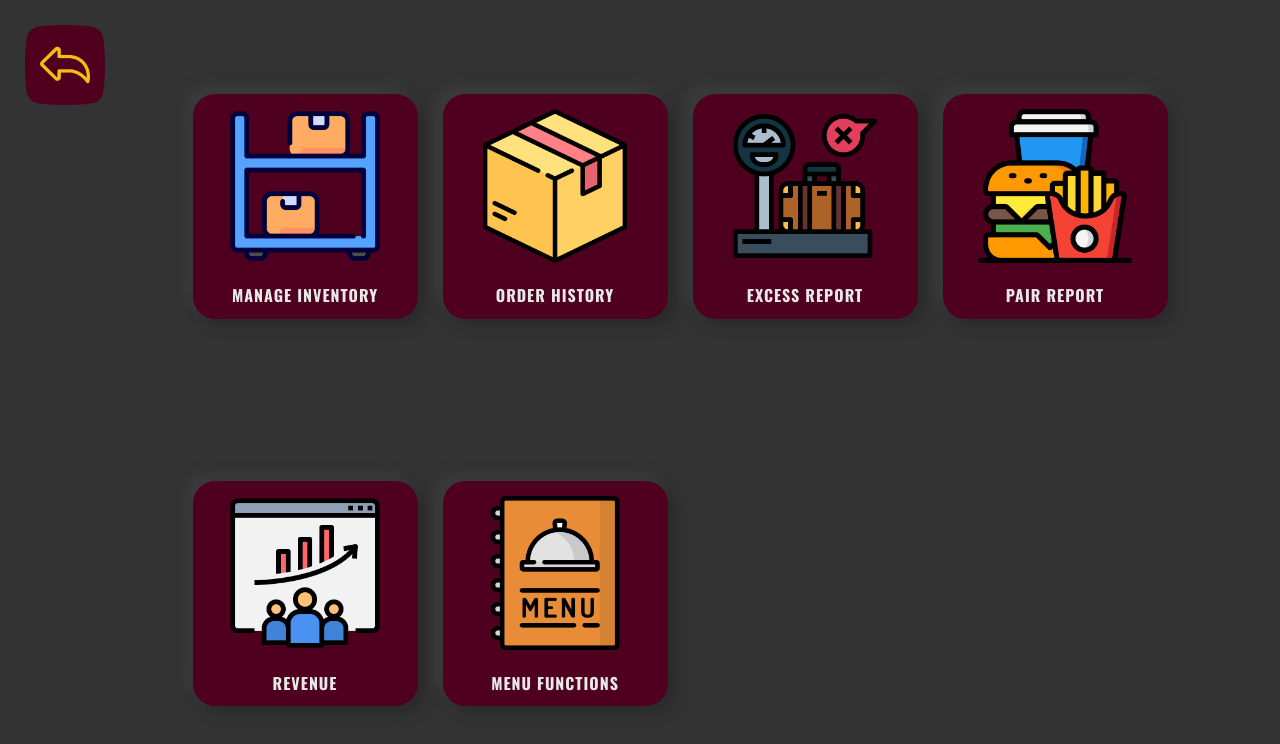
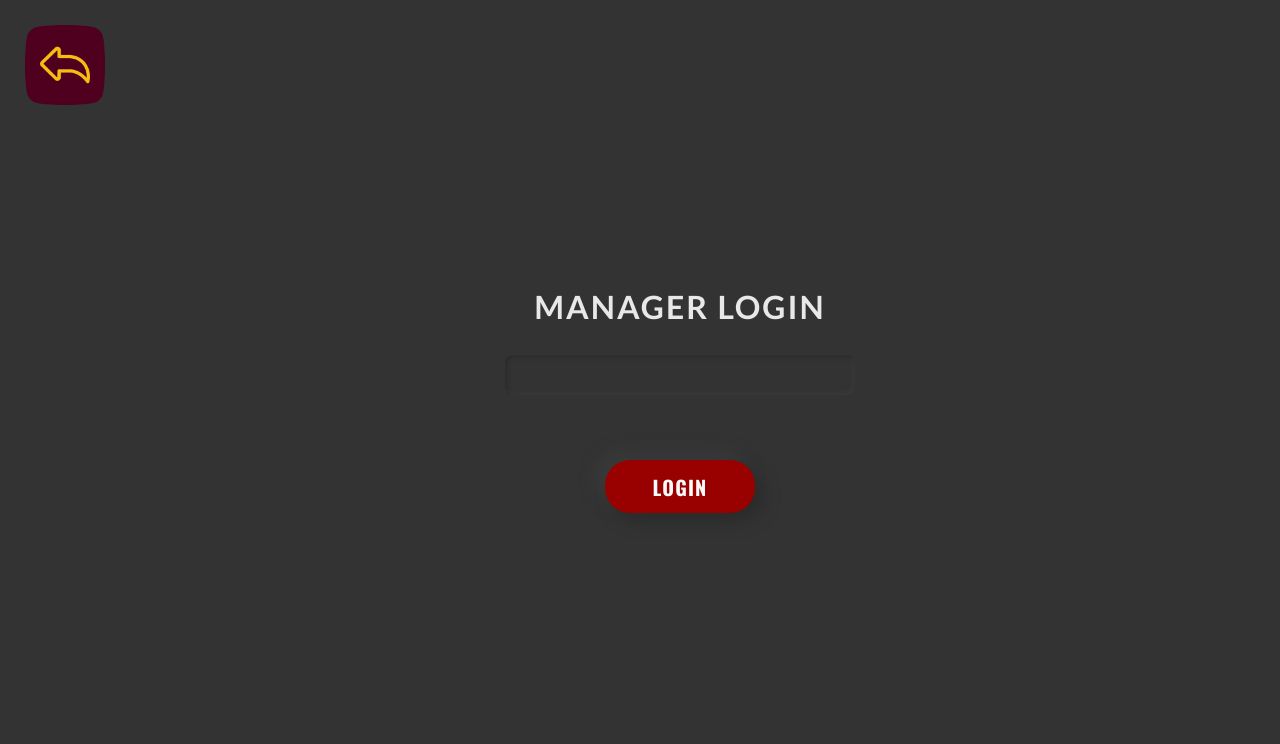
Before and after one commit to CSCE315-F22-Taele/Team51_Project3, a React (Create React App) app in the folder frontend/: page /ManagerMenu in a window 1280 px wide. Shown: the top 744 px of the page. Built offline with nearby package versions, Linux system fonts and the light colour scheme; sample sign-in values are in the browser's storage.

Commit message:
Manager Login from Worker

```diff
--- a/frontend/src/components/modal/managerModal.jsx
+++ b/frontend/src/components/modal/managerModal.jsx
@@ -1,9 +1,53 @@
 import React from "react";
+import { useState } from "react";
 
-const ManagerModal = () => {
-    return (<div>
-        <h1>THIS IS THE MANAGER MODAL</h1>
-    </div>);
+const ManagerModal = ({ verifyManager }) => {
+    const [values, setValues] = useState({
+        userid: "78629",
+    });
+    const [message, setMessage] = useState(false);
+
+    const onChange = (e) => {
+        setValues({ ...values, [e.target.name]: e.target.value });
+    };
+
+    const handleSubmit = () => {
+        fetch("api/get-managers").then((response) => {
+            response.json().then((data) => {
+                data["managers"].map((id) => {
+                    if (JSON.stringify(id) === JSON.stringify(values)) {
+                        verifyManager(true);
+                        return;
+                    }
+                });
+            });
+        });
+
+    };
+
+    return (
+        <form
+            onSubmit={(event) => {
+                event.preventDefault();
+                handleSubmit();
+            }}
+            className="form__container">
+            <h1 className="form__header">MANAGER LOGIN</h1>
+            <input
+                className="form--input"
+                type="password"
+                autoComplete="off"
+                onChange={(e) => onChange(e)}
+                value={values.password}
+                name="userid"
+                required
+            />
+            <button type="submit" className="button submit">
+                LOGIN
+            </button>
+            <div className="description status-message">{message}</div>
+        </form>
+    );
 };
 
-export default ManagerModal
+export default ManagerModal;
--- a/frontend/src/pages/ManagerMenu/ManagerMenu.jsx
+++ b/frontend/src/pages/ManagerMenu/ManagerMenu.jsx
@@ -1,9 +1,26 @@
-import React from "react";
+import { useState, useEffect } from "react";
 import { useNavigate } from "react-router-dom";
+import { useSelector } from "react-redux";
+import ManagerModal from "../../components/modal/managerModal";
 import "./managerMenu.css";
 
 export default function ManagerMenu() {
+    const { type } = useSelector((state) => state.auth);
+    const userType = type["type"];
+    const [verified, setVerified] = useState(false);
     const navigate = useNavigate();
+
+    //
+    const verifyManager = (status) => {
+        if (userType === "manager" || status) {
+            setVerified(true);
+        }
+    };
+
+    useEffect(() => {
+        verifyManager(false);
+    }, [])
+
     return (
         <div id="manager-menu">
             <div className="back__container">
@@ -17,6 +34,7 @@ export default function ManagerMenu() {
                         alt="back"></img>
                 </button>
             </div>
+            {verified ? (
                 <div className="manager-menu-buttons">
                     <button>
                         <img
@@ -47,7 +65,9 @@ export default function ManagerMenu() {
                         onClick={() => {
                             navigate("/Pair");
                         }}>
-                    <img src={require("../../images/pair.png")} alt="Pair Report"></img>
+                        <img
+                            src={require("../../images/pair.png")}
+                            alt="Pair Report"></img>
                         <p>Pair Report</p>
                     </button>
                     <button
@@ -69,6 +89,9 @@ export default function ManagerMenu() {
                         <p>Menu Functions</p>
                     </button>
                 </div>
+            ) : (
+                <ManagerModal verifyManager={verifyManager}></ManagerModal>
+            )}
         </div>
     );
 }
```
Also changed, not shown: 2 other files (tests, documents, lock files or other folders). Lines whose indentation alone changed are shown as unchanged.
